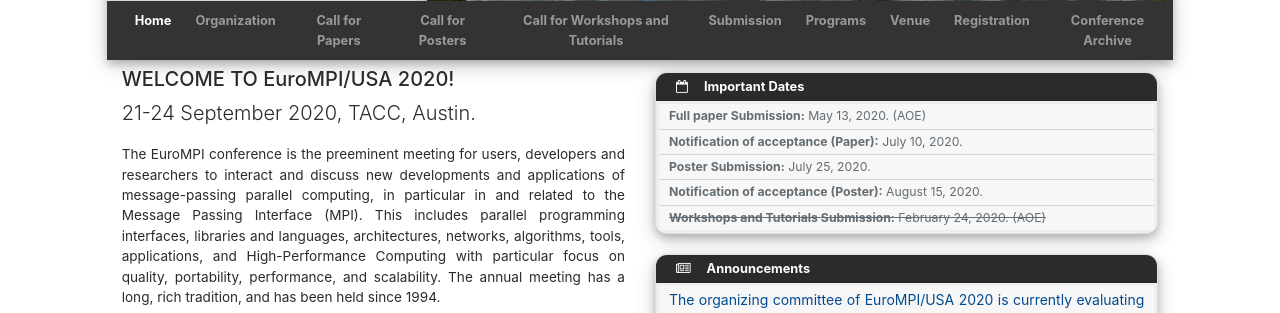
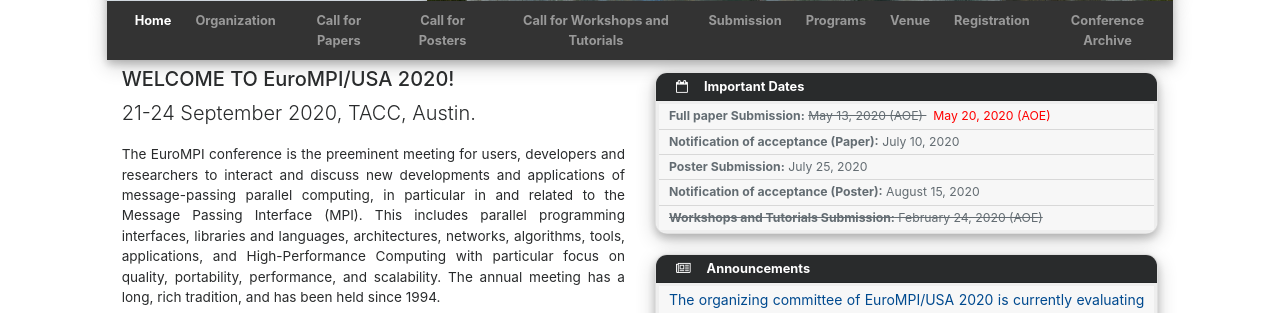
Before and after one commit to eurompi/eurompi.github.io, a Jekyll site: the page built from index.html, in a window 1280 px wide. Shown: the part 239-552 px from the top of the page. Built offline with Jekyll 4.4.1, drawn with Linux system fonts in a browser that asks for light colours; nearby versions of some CDN libraries.

Commit message:
Add extension for paper submission

```diff
--- a/_data/conference.yml
+++ b/_data/conference.yml
@@ -91,6 +91,7 @@
     visible: True
 deadlines:
   - date: 2020-5-13
+    newdate: 2020-5-20
     timezone: AOE
     text: Full paper Submission
     pass_due: False
--- a/_includes/card-important-dates.html
+++ b/_includes/card-important-dates.html
@@ -13,9 +13,17 @@
                             {% endif %}
                                 <p><strong>{{ deadline.text }}:</strong>
                                 {% if deadline.timezone %}
-                                {{ deadline.date | date: "%B %e, %Y." }} ({{ deadline.timezone }})
+                                  {% if deadline.newdate %}
+                                  <del> {{ deadline.date | date: "%B %e, %Y" }} ({{ deadline.timezone }}) </del> &nbsp; <font color="red"> {{ deadline.newdate | date: "%B %e, %Y" }} ({{ deadline.timezone }}) </font>
+                                  {% else %}
+                                  {{ deadline.date | date: "%B %e, %Y" }} ({{ deadline.timezone }})
+                                  {% endif %}
                                 {% else %}
-                                {{ deadline.date | date: "%B %e, %Y." }}
+                                  {% if deadline.newdate %}
+                                  <del> {{ deadline.date | date: "%B %e, %Y" }} </del> &nbsp; <font color="red"> {{ deadline.newdate | date: "%B %e, %Y" }} </font>
+                                  {% else %}
+                                  {{ deadline.date | date: "%B %e, %Y" }}
+                                  {% endif %}
                                 {% endif %}</p>
                             {% if deadline.pass_due %}
                             </del>
--- a/cfp.html
+++ b/cfp.html
@@ -63,7 +63,7 @@
             <p><strong>Important Dates</strong>:</p>
 
             <p><b>Submission Deadline:</b>
-                May 13, 2020 (AOE)
+              <del> May 13, 2020 (AOE) </del> &nbsp; <font color="red"> May 20, 2020 (AOE) </font>
             </p>
             <!--<p><b>Extended Submission Deadline:</b> July 1, 2016 (9PM PDT)</p>-->
 
```
